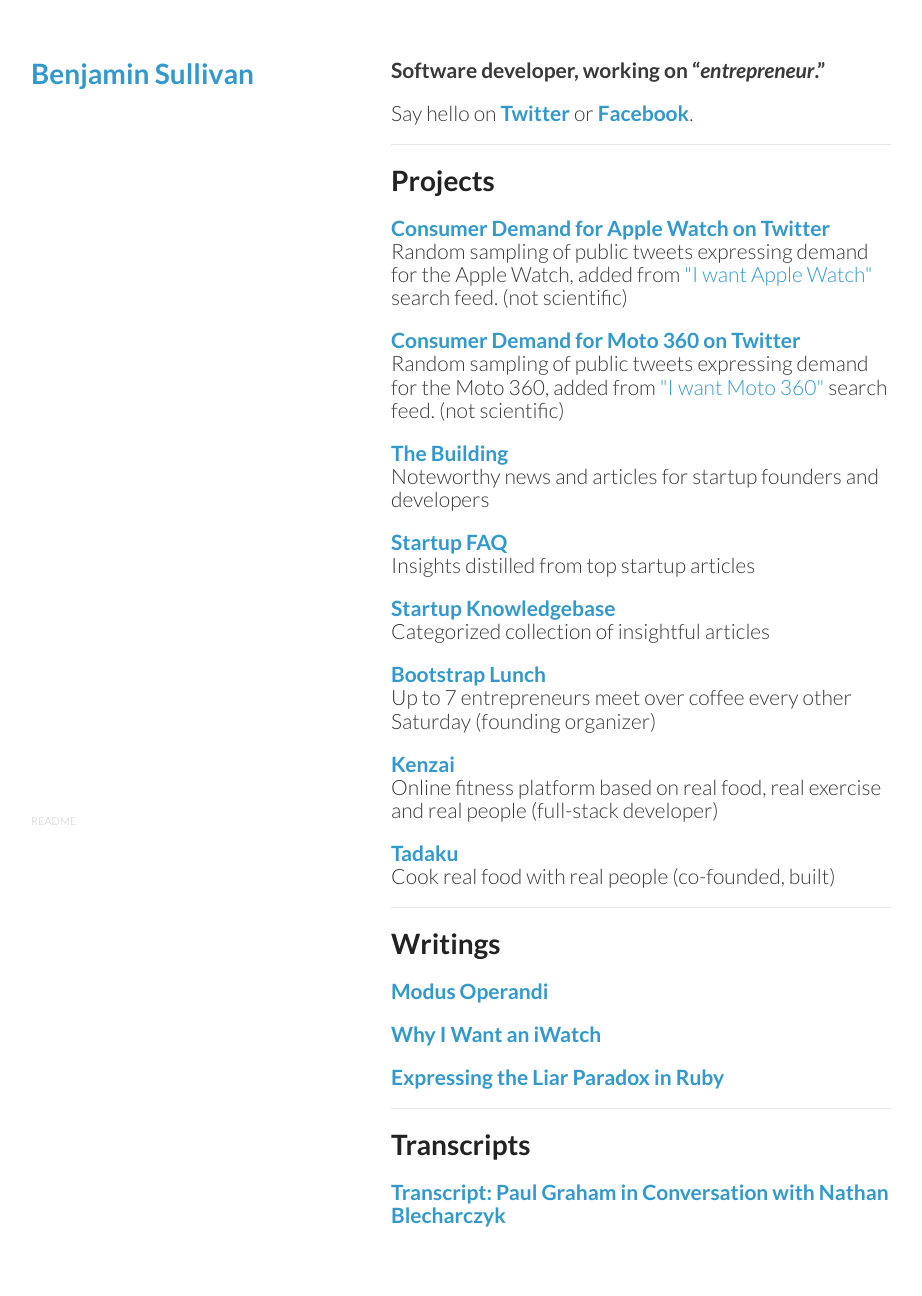
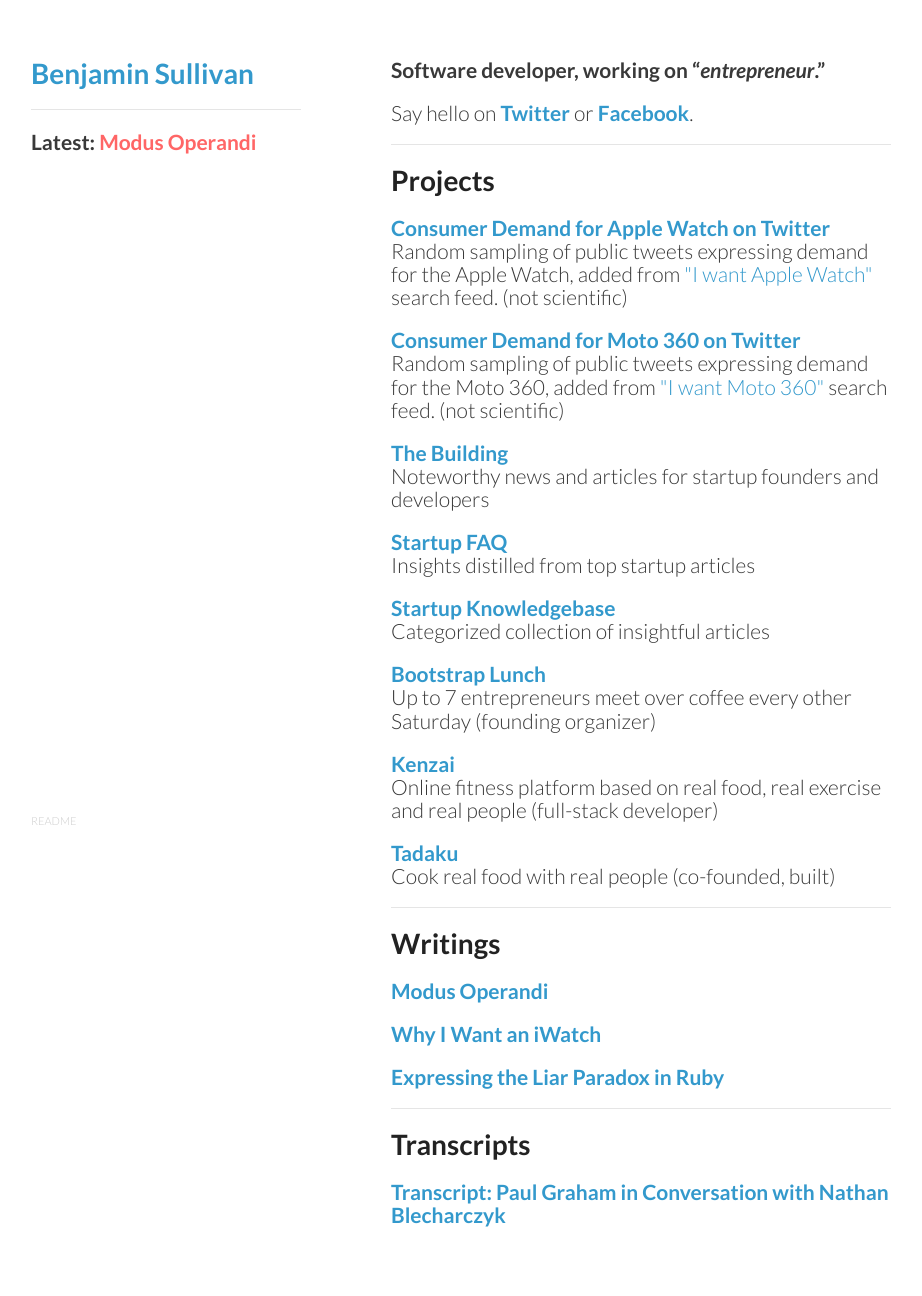
Before and after one commit to bnjs/bnjs.github.io, a Jekyll site: the page built from index.md, in a window 1280 px wide. Shown: the whole page, without its empty margins (179-1101 px from the left). Built offline with Jekyll 4.4.1, drawn with Linux system fonts in a browser that asks for light colours; nearby versions of some CDN libraries.

Commit message:
Show latest post at the top

```diff
--- a/_layouts/default.html
+++ b/_layouts/default.html
@@ -31,6 +31,10 @@
     <div class="wrapper">
       <header>
         <h1><a href="/" style="font-weight:bold;">Benjamin Sullivan</a></h1>
+        <hr>
+        {% for post in site.posts limit:1 %}
+        <h2>Latest: <a href="{{post.url}}" style="color:#f66;">{{ post.title }}</a></h2>
+        {% endfor %}
       </header>
 
       <section>
```
